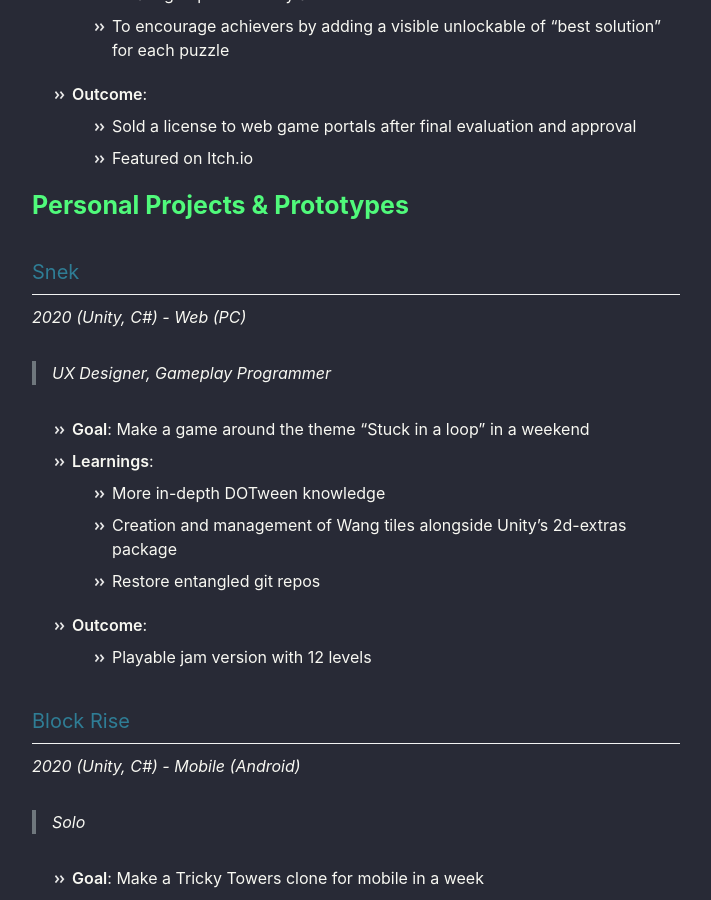
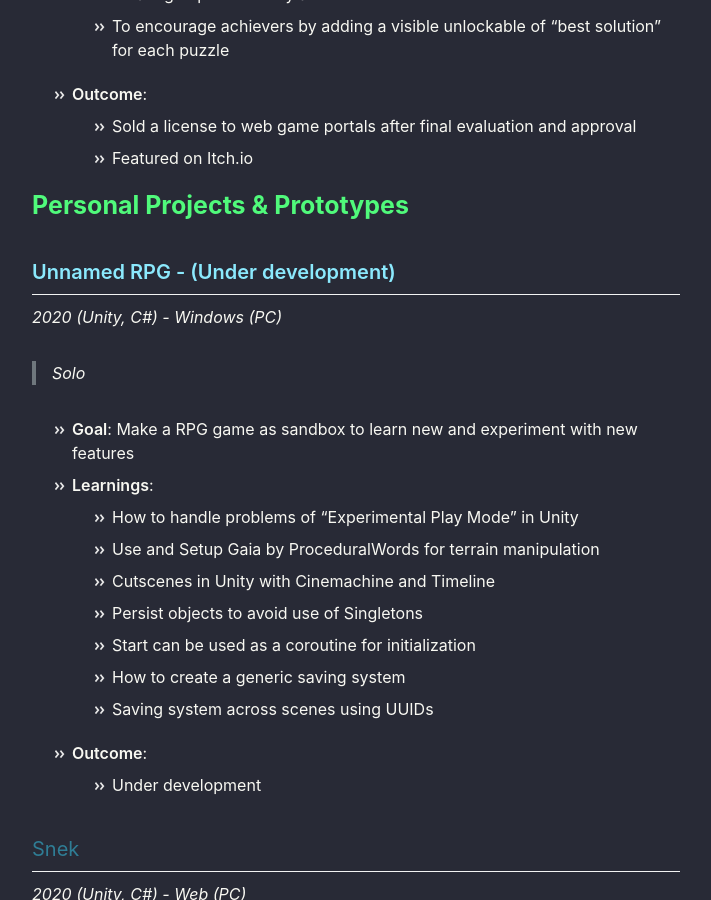
Before and after one commit to nyunesu/nyunesu.github.io, a Jekyll site: the page built from _pages/games.md, in a window 1280 px wide and 900 px high, scrolled down 2868 px. Shown: the whole window, without its empty margins (284-995 px from the left). Built offline with Jekyll 4.4.1, drawn with Linux system fonts in a browser that asks for light colours; cached includes are drawn as plain includes; some of the changed text lies outside the part shown.

Commit message:
Add Unnamed RPG

```diff
--- a/_pages/games.md
+++ b/_pages/games.md
@@ -92,6 +92,26 @@ permalink: /games/
 
 
 # Personal Projects & Prototypes
+
+
+
+## **Unnamed RPG - (Under development)**
+
+*2020 (Unity, C#) - Windows (PC)*
+
+> Solo
+
+- **Goal**: Make a RPG game as sandbox to learn new and experiment with new features
+- **Learnings**:
+  - How to handle problems of "Experimental Play Mode" in Unity
+  - Use and Setup Gaia by ProceduralWords for terrain manipulation
+  - Cutscenes in Unity with Cinemachine and Timeline
+  - Persist objects to avoid use of Singletons
+  - Start can be used as a coroutine for initialization
+  - How to create a generic saving system
+  - Saving system across scenes using UUIDs
+- **Outcome**:
+  - Under development
 
 
 
```
Also changed, not shown: other parts of _pages/games.md (+1 -3 lines).
